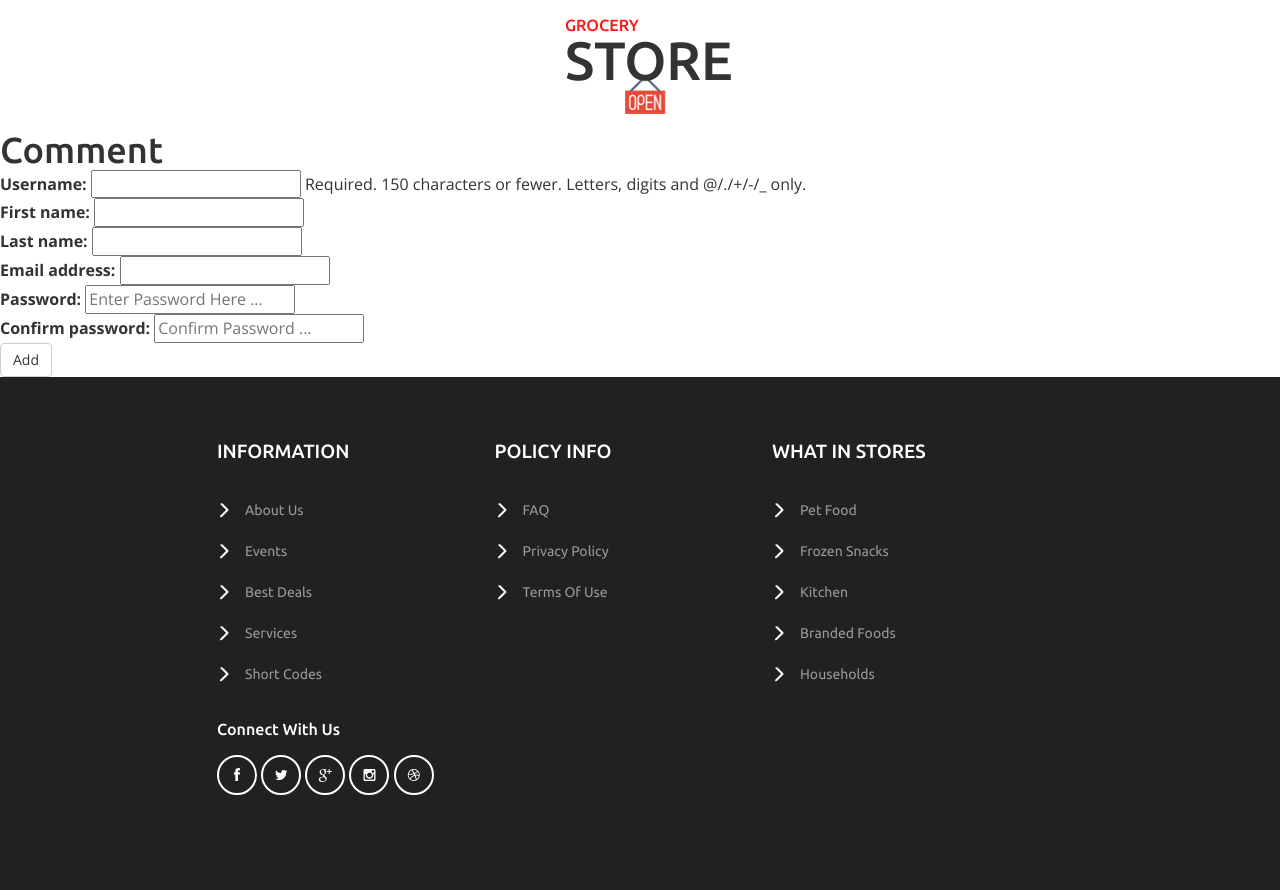
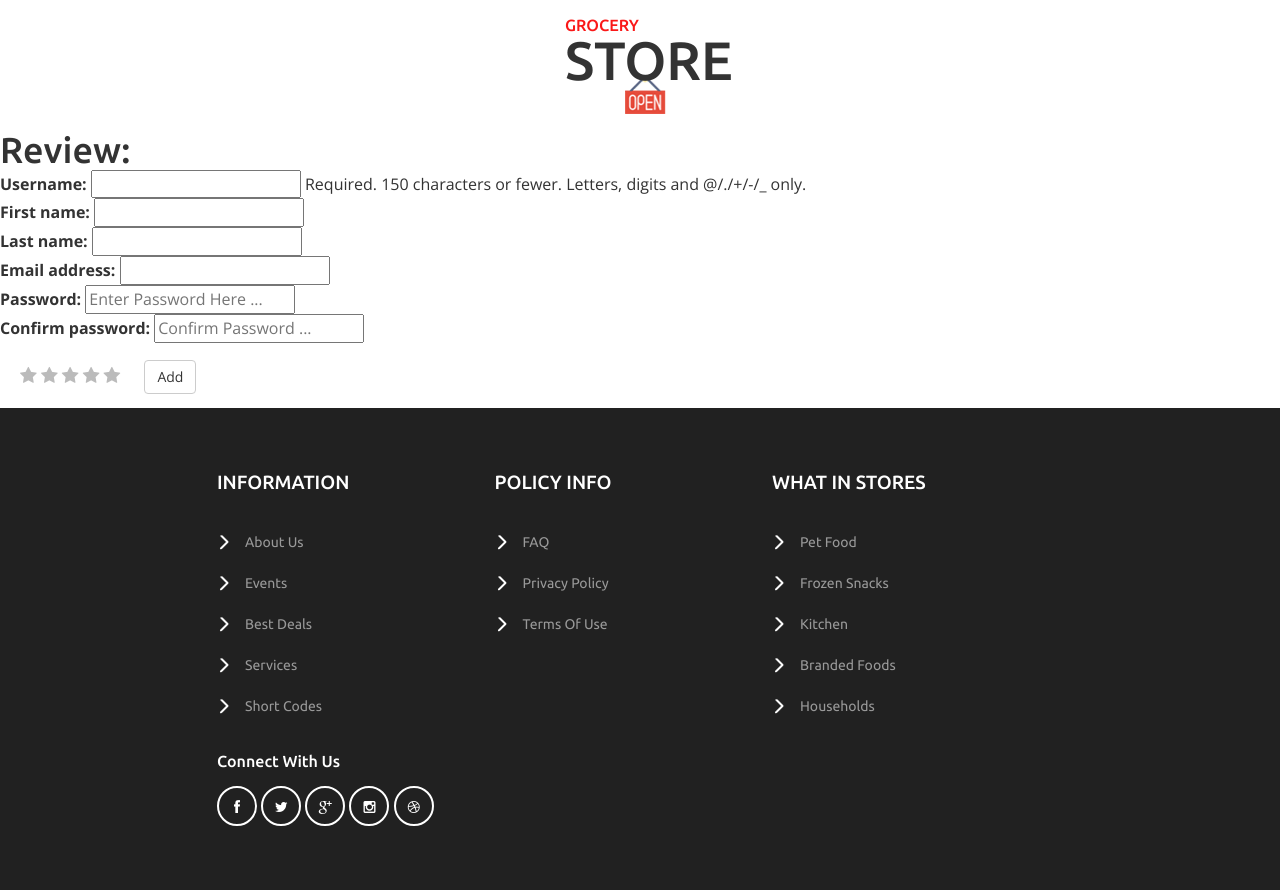
Before and after one commit to Kage18/E-commerce-website, a Django app: template ASE1/customer/templates/customer/writereview.html in a window 1280 px wide; the page is wider, and only the part inside the window is pictured. Shown: the part 47-937 px from the top of that part. Before the commit the page ends 842 px from the top of that part, so only its background shows below. Run offline with Django 3.2, Linux system fonts and the light colour scheme; the template is opened without the code that fills it: values that come from a table or form of the project are taken from there, others are empty; parts of the project's set-up code (start-up, migrations or seed data) failed here and were passed over; some libraries are stand-ins or nearby versions.

Commit message:
Integrated star rating system

```diff
--- /dev/null
+++ b/ASE1/customer/static/customer/css/review.css
@@ -0,0 +1,25 @@
+
+.star-rating {
+    direction: rtl;
+    display: inline-block;
+    padding: 20px
+}
+
+.star-rating input[type=radio] {
+    display: none
+}
+
+.star-rating label {
+    color: #bbb;
+    font-size: 18px;
+    padding: 0;
+    cursor: pointer;
+    -webkit-transition: all .3s ease-in-out;
+    transition: all .3s ease-in-out
+}
+
+.star-rating label:hover,
+.star-rating label:hover ~ label,
+.star-rating input[type=radio]:checked ~ label {
+    color: #f2b600
+}
--- a/ASE1/customer/templates/customer/base.html
+++ b/ASE1/customer/templates/customer/base.html
@@ -9,6 +9,8 @@
 <meta name="keywords" content="Grocery Store Responsive web template, Bootstrap Web Templates, Flat Web Templates, Android Compatible web template,
 Smartphone Compatible web template, free webdesigns for Nokia, Samsung, LG, SonyEricsson, Motorola web design" />
   <link rel="stylesheet" href="https://maxcdn.bootstrapcdn.com/bootstrap/4.1.3/css/bootstrap.min.css">
+<link rel="stylesheet" href="https://maxcdn.bootstrapcdn.com/bootstrap/4.1.3/css/bootstrap.min.css">
+	<link rel="stylesheet" type="text/css" href="{% static 'customer/css/review.css' %}" >
   <script src="https://ajax.googleapis.com/ajax/libs/jquery/3.3.1/jquery.min.js"></script>
   <script src="https://cdnjs.cloudflare.com/ajax/libs/popper.js/1.14.3/umd/popper.min.js"></script>
   <script src="https://maxcdn.bootstrapcdn.com/bootstrap/4.1.3/js/bootstrap.min.js"></script>
--- a/ASE1/customer/templates/customer/writereview.html
+++ b/ASE1/customer/templates/customer/writereview.html
@@ -1,9 +1,36 @@
+<!DOCTYPE html>
+<html lang="en" dir="ltr">
 {% extends 'customer/base.html' %}
+{% load static %}
+  <body>
+<div class = "container" >
 
 {% block content %}
-    <h1>Comment</h1>
+    <h1>Review:</h1>
     <form method="POST" class="post-form">{% csrf_token %}
         {{ form.as_p }}
+        <div class="star-rating">
+  			<input id="star-5" type="radio" name="rating" value="5">
+  			<label for="star-5" title="5 stars">
+  					<i class="active fa fa-star" aria-hidden="true"></i>
+  			</label>
+  			<input id="star-4" type="radio" name="rating" value="4">
+  			<label for="star-4" title="4 stars">
+  					<i class="active fa fa-star" aria-hidden="true"></i>
+  			</label>
+  			<input id="star-3" type="radio" name="rating" value="3">
+  			<label for="star-3" title="3 stars">
+  					<i class="active fa fa-star" aria-hidden="true"></i>
+  			</label>
+  			<input id="star-2" type="radio" name="rating" value="2">
+  			<label for="star-2" title="2 stars">
+  					<i class="active fa fa-star" aria-hidden="true"></i>
+  			</label>
+  			<input id="star-1" type="radio" name="rating" value="1">
+  			<label for="star-1" title="1 star">
+  					<i class="active fa fa-star" aria-hidden="true"></i>
+          </div>
         <button type="submit" class="save btn btn-default">Add</button>
-    </form>
+
+        </form>
 {% endblock %}
```
Also changed, not shown: ASE1/customer/templates/customer/itemdetail.html (+75 -23 lines), ASE1/customer/views.py (+14 -3 lines), 1 other file.
